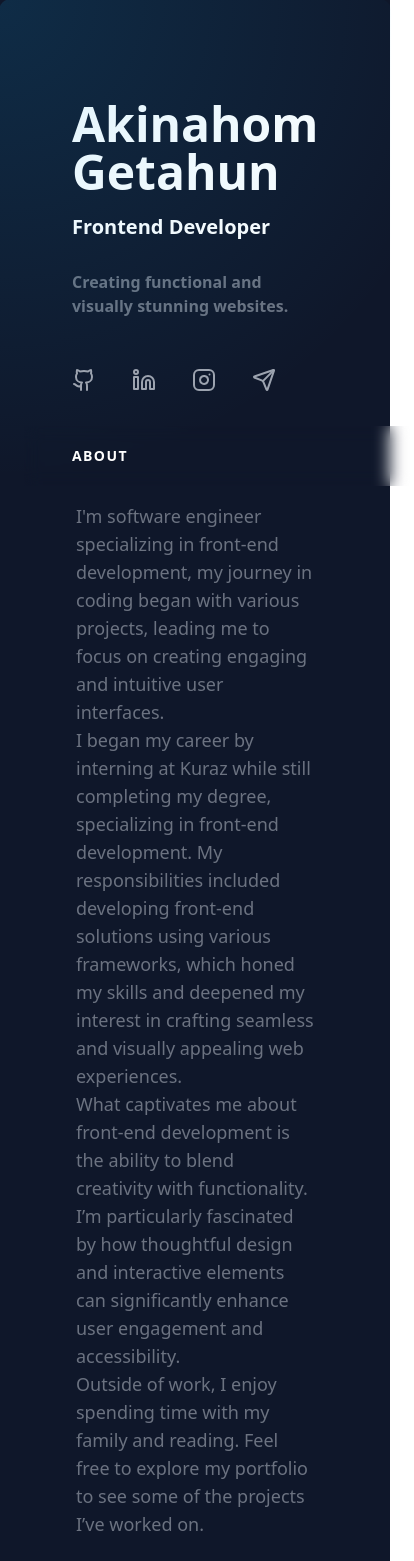
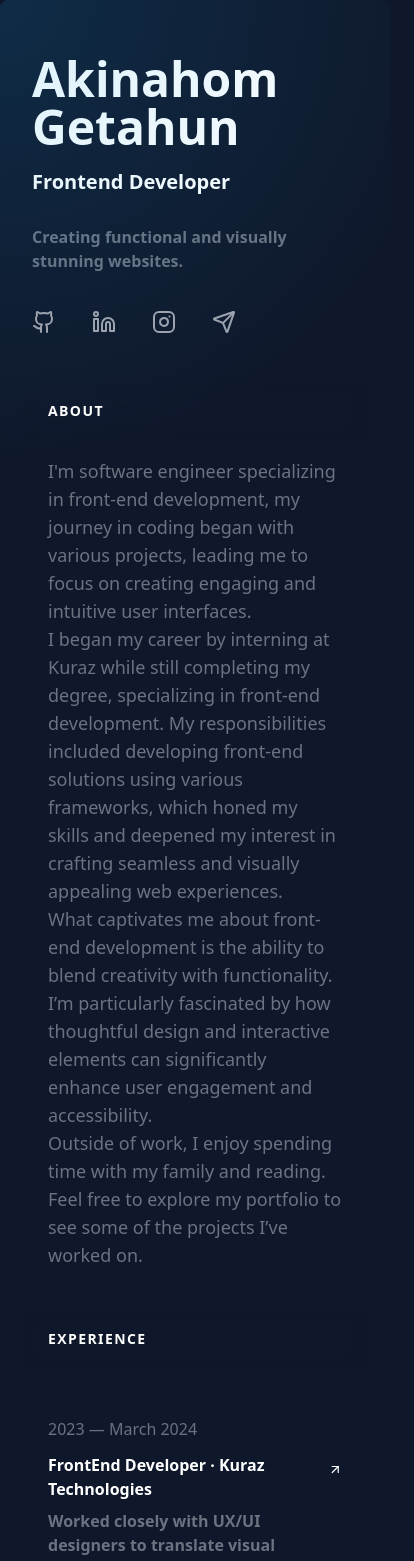
Before and after one commit to akinahom-gt/PortfolioProject, a React (Vite) app: page / in a window 390 px wide. Shown: the top 1561 px of the page, 414 px wide, since content can reach past the window. Built offline with nearby package versions, Linux system fonts and the light colour scheme.

Commit message:
responsive

```diff
--- a/src/App.jsx
+++ b/src/App.jsx
@@ -1,15 +1,10 @@
-import { useState } from "react";
 import { BrowserRouter, Route, Routes } from "react-router-dom";
-import About from "./components/About";
 import Information from "./components/Information";
-import Experience from "./components/Experience";
-import { motion, useMotionTemplate, useMotionValue } from "framer-motion";
 function App() {
   return (
     <>
-      <div className="bg-[#0f172a] min-h-screen max-w-full ">
+      <div className="bg-[#0f172a] min-h-screen  ">
         <Information />
-
       </div>
     </>
   );
--- a/src/components/About.jsx
+++ b/src/components/About.jsx
@@ -3,12 +3,12 @@ import React from "react";
 const about = () => {
   return (
     <div id="about" className="text-white px-4 scroll-mt-14 lg:mt-0 mt-20 ">
-      <div className="sticky top-0 z-20 -mx-6 mb-4 w-screen bg-background/0 px-6 py-5 backdrop-blur md:-mx-12 md:px-12 lg:sr-only lg:relative lg:top-auto lg:mx-auto lg:w-full lg:px-0 lg:py-0 lg:opacity-0">
-        <h1 className="text-sm font-bold uppercase tracking-widest lg:sr-only px-6 ">
+      <div className="sticky top-0 z-20 -mx-6 mb-4 bg-background/0 px-6 py-5 backdrop-blur md:-mx-12 md:px-12 lg:sr-only lg:relative lg:top-auto lg:mx-auto lg:w-full lg:px-0 lg:py-0 lg:opacity-0">
+        <h1 className="text-sm font-bold uppercase tracking-widest lg:sr-only sm:px-6 ">
           About
         </h1>
       </div>
-      <div className="lg:py-6 px-7 lg:px-0 text-lg text-gray-500 lg:w-[450px] xl:w-[550px] lg:h-[500px] ">
+      <div className="lg:py-6 sm:px-7 lg:px-0 text-lg text-gray-500 lg:w-[450px] xl:w-[580px] lg:h-[500px] ">
         <h2>
           <p>
             {" "}
--- a/src/components/Contact.jsx
+++ b/src/components/Contact.jsx
@@ -4,8 +4,8 @@ import { Mail } from "lucide-react";
 
 const Writing = () => {
   return (
-    <div id="contact" className="grid grid-col lg:space-y-9 text-white px-12 lg:px-4">
-      <div className="lg:w-[700px] h-[350px]">
+    <div id="contact" className="grid grid-col lg:space-y-9 text-white sm:px-12 lg:px-4">
+      <div className=" lg:w-[450px] xl:w-[580px] h-[350px]">
         <h1 className="text-4xl lg:text-[46px] font-bold py-9">Get In Touch</h1>
         <h2 className="text-gray-500 lg:w-[450px] h-[100px] ">
           I'm always on the lookout for new opportunities and my inbox is open
--- a/src/components/Experience.jsx
+++ b/src/components/Experience.jsx
@@ -7,12 +7,12 @@ const experience = () => {
       id="experience"
       className="grid grid-col lg:space-y-8 text-white px-4 scroll-mt-16 mt-10 lg:mt-0"
     >
-      <div className="sticky top-0 z-20 -mx-6 mb-4 w-screen bg-background/0 px-6 py-5 backdrop-blur md:-mx-12 md:px-12 lg:sr-only lg:relative lg:top-auto lg:mx-auto lg:w-full lg:px-0 lg:py-0 lg:opacity-0">
-        <h1 className="text-sm font-bold uppercase tracking-widest lg:sr-only px-6">
+      <div className="sticky top-0 z-20 -mx-6 mb-4 bg-background/0 px-6 py-5 backdrop-blur md:-mx-12 md:px-12 lg:sr-only lg:relative lg:top-auto lg:mx-auto lg:w-full lg:px-0 lg:py-0 lg:opacity-0">
+        <h1 className="text-sm font-bold uppercase tracking-widest lg:sr-only sm:px-6">
           Experience
         </h1>
       </div>
-      <div className="grid grid-col xl:flex lg:gap-9 gap-3 lg:w-[450px] xl:w-[650px] lg:h-[390px] py-8 px-7 lg:px-2 rounded-lg hover:border hover:text-[#45aea4] hover:border-slate-800/50 hover:border-t-teal-500/70 hover:bg-slate-800/50  ">
+      <div className="grid grid-col xl:flex lg:gap-9 gap-3 lg:w-[450px] xl:w-[650px] lg:h-[390px] py-8 sm:px-7 lg:px-2 rounded-lg hover:border hover:text-[#45aea4] hover:border-slate-800/50 hover:border-t-teal-500/70 hover:bg-slate-800/50  ">
         <div>
           <h2 className="text-gray-500 ">2023 — March 2024</h2>
         </div>
@@ -42,7 +42,7 @@ const experience = () => {
           </div>
         </div>
       </div>
-      <div className=" grid grid-col xl:flex lg:gap-9 gap-3 lg:w-[450px] xl:w-[650px] lg:h-[320px] py-8 px-7 lg:px-2 rounded-lg hover:border hover:text-[#45aea4] hover:border-slate-800/50 hover:border-t-teal-500/70 hover:bg-slate-800/50">
+      <div className=" grid grid-col xl:flex lg:gap-9 gap-3 lg:w-[450px] xl:w-[650px] lg:h-[320px] py-8 sm:px-7 lg:px-2 rounded-lg hover:border hover:text-[#45aea4] hover:border-slate-800/50 hover:border-t-teal-500/70 hover:bg-slate-800/50">
         <div>
           <h2 className="text-gray-500">Sep 2024 — Present</h2>
         </div>
@@ -71,7 +71,7 @@ const experience = () => {
       </div>
       <a
         href="https://drive.google.com/file/d/1xShTkD4o62MB6_oA9c75eWDPgADnfGbD/view?usp=sharing"
-        className="font-bold h-[100px] flex gap-1 hover:text-[#45aea4] py-8 xl:py-0 lg:px-0 px-7"
+        className="font-bold h-[100px] flex gap-1 hover:text-[#45aea4] py-8 xl:py-0 lg:px-0 sm:px-7"
       >
         View Full Résumé
         <ArrowUpRight size={17} className="mt-2" />
--- a/src/components/Information.jsx
+++ b/src/components/Information.jsx
@@ -21,7 +21,7 @@ export default function Information() {
 
   return (
     <div
-      className="group relative  px-8 "
+      className="group relative px-8 "
       onMouseMove={handleMouseMove}
     >
       <motion.div
@@ -36,10 +36,10 @@ export default function Information() {
           `,
         }}
       />
-      <div className="lg:flex lg:text-left items-center justify-center py-[100px] gap-[70px] ">
-      <aside class="lg:w-2/6 top-[100px] lg:self-start lg:sticky">
-        <div className="flex flex-col px-10 lg:px-0  text-white">
-          <h1 className="text-5xl sm:text-[57px] font-bold ">
+      <div className="lg:flex lg:text-left items-center justify-center py-[55px] lg:py-[100px] lg:gap-[50px] xl:gap-[100px]">
+      <div class="top-[100px] lg:self-start lg:sticky ">
+        <div className="flex flex-col sm:px-10 lg:px-0 text-white">
+          <h1 className="text-5xl font-bold ">
             Akinahom Getahun
           </h1>
           <h2 className="text-[20px] mt-4 font-semibold">Frontend Developer</h2>
@@ -89,7 +89,7 @@ export default function Information() {
               <li>CONTACT</li>
             </Link>
           </ul>
-          <div className="flex gap-9 py-7  mt-[240px] sm:mt-[180px] lg:bottom-[-340px] absolute text-gray-400">
+          <div className="flex gap-9 lg:py-8 mt-[255px] xs:mt-[210px] sm:mt-[200px] lg:bottom-[-240px]  absolute text-gray-400">
             <a href="https://github.com/akinahom-gt">
               <Github className="hover:text-white" />
             </a>
@@ -103,15 +103,15 @@ export default function Information() {
             <Send className="hover:text-white" />
           </div>
         </div>
-      </aside>
+      </div>
 
-      <main class=" lg:w-2/6">
+      <div className="">
         <About />
         <Experience />
         <Projects />
         <Writing />
         {/* <AnimatedCursor /> */}
-      </main>
+      </div>
     </div>
     </div>
   );
--- a/src/components/Projects.jsx
+++ b/src/components/Projects.jsx
@@ -9,14 +9,14 @@ const projects = () => {
   return (
     <div
       id="projects"
-      className="grid grid-col space-y-6 lg:space-y-9 text-white px-4 scroll-mt-16 "
+      className=" grid grid-col space-y-6 lg:space-y-9 text-white px-4 scroll-mt-16 "
     >
-      <div className="sticky top-0 z-20 -mx-6 mb-4 w-screen bg-background/0 px-6 py-5 backdrop-blur md:-mx-12 md:px-12 lg:sr-only lg:relative lg:top-auto lg:mx-auto lg:w-full lg:px-0 lg:py-0 lg:opacity-0">
-        <h1 className="text-sm font-bold uppercase tracking-widest lg:sr-only px-6">
+      <div className="sticky top-0 z-20 -mx-6 mb-4 bg-background/0 px-6 py-5 backdrop-blur md:-mx-12 md:px-12 lg:sr-only lg:relative lg:top-auto lg:mx-auto lg:w-full lg:px-0 lg:py-0 lg:opacity-0">
+        <h1 className="text-sm font-bold uppercase tracking-widest lg:sr-only sm:px-6">
           Projects
         </h1>
       </div>
-      <div className="grid grid-col xl:flex gap-7 lg:gap-9 lg:w-[450px] xl:w-[630px] lg:h-[290px] xl:h-[260px] py-5 lg:py-8 lg:px-2 px-7 rounded-lg hover:border hover:text-[#45aea4] hover:border-slate-800/50 hover:border-t-teal-500/70 hover:bg-slate-800/50">
+      <div className="grid grid-col xl:flex gap-7 lg:gap-9 lg:w-[450px] xl:w-[630px] lg:h-[290px] xl:h-[260px] py-5 lg:py-8 lg:px-2 sm:px-7 rounded-lg hover:border hover:text-[#45aea4] hover:border-slate-800/50 hover:border-t-teal-500/70 hover:bg-slate-800/50">
         <div className="w-[120px]">
           <img src={recipe} alt="" />
         </div>
@@ -47,7 +47,7 @@ const projects = () => {
           </div>
         </div>
       </div>
-      <div className="grid grid-col xl:flex gap-7 lg:gap-9 lg:w-[450px] xl:w-[630px] lg:h-[290px] xl:h-[260px] py-5 lg:py-8 lg:px-2 px-7 rounded-lg hover:border hover:text-[#45aea4] hover:border-slate-800/50 hover:border-t-teal-500/70 hover:bg-slate-800/50">
+      <div className="grid grid-col xl:flex gap-7 lg:gap-9 lg:w-[450px] xl:w-[630px] lg:h-[290px] xl:h-[260px] py-5 lg:py-8 lg:px-2 sm:px-7 rounded-lg hover:border hover:text-[#45aea4] hover:border-slate-800/50 hover:border-t-teal-500/70 hover:bg-slate-800/50">
         <div className="w-[120px] ">
           <img src={portfolio} alt="" />
         </div>
@@ -76,7 +76,7 @@ const projects = () => {
           </div>
         </div>
       </div>
-      <div className="grid grid-col xl:flex gap-7 lg:gap-9 lg:w-[450px] xl:w-[630px] lg:h-[290px] xl:h-[260px] py-5 lg:py-8 lg:px-2 px-7 rounded-lg hover:border hover:text-[#45aea4] hover:border-slate-800/50 hover:border-t-teal-500/70 hover:bg-slate-800/50">
+      <div className="grid grid-col xl:flex gap-7 lg:gap-9 lg:w-[450px] xl:w-[630px] lg:h-[290px] xl:h-[260px] py-5 lg:py-8 lg:px-2 sm:px-7 rounded-lg hover:border hover:text-[#45aea4] hover:border-slate-800/50 hover:border-t-teal-500/70 hover:bg-slate-800/50">
         <div className="w-[120px]">
           <img src={nasa} alt="" />
         </div>
@@ -108,7 +108,7 @@ const projects = () => {
           </div>
         </div>
       </div>
-      <div className="grid grid-col xl:flex gap-7 lg:gap-9 lg:w-[450px] xl:w-[630px] lg:h-[290px] xl:h-[260px] py-5 lg:py-8 lg:px-2 px-7 rounded-lg hover:border hover:text-[#45aea4] hover:border-slate-800/50 hover:border-t-teal-500/70 hover:bg-slate-800/50">
+      <div className="grid grid-col xl:flex gap-7 lg:gap-9 lg:w-[450px] xl:w-[630px] lg:h-[290px] xl:h-[260px] py-5 lg:py-8 lg:px-2 sm:px-7 rounded-lg hover:border hover:text-[#45aea4] hover:border-slate-800/50 hover:border-t-teal-500/70 hover:bg-slate-800/50">
         <div className="w-[120px]">
           <img src={fingpt} alt="" />
         </div>
--- a/src/index.css
+++ b/src/index.css
@@ -19,7 +19,7 @@
       .links.active {
         @apply text-white px-14;
       }
-      /* body {
+      body {
         @apply bg-[#0f172a];
-      }  */
+      }
 }
--- a/tailwind.config.js
+++ b/tailwind.config.js
@@ -5,6 +5,21 @@ export default {
     "./src/**/*.{js,ts,jsx,tsx}",
   ],
     theme: {
+      screens: {
+        'xs': '430px',
+
+        'sm': '600px',
+        // => @media (min-width: 640px) { ... }
+
+        'md': '768px',
+        // => @media (min-width: 768px) { ... }
+
+        'lg': '1024px',
+        // => @media (min-width: 1024px) { ... }
+
+        'xl': '1280px',
+        // =>
+      },
 
     extend: {},
   },
```
Also changed, not shown: 1 other file (tests, documents, lock files or other folders).
